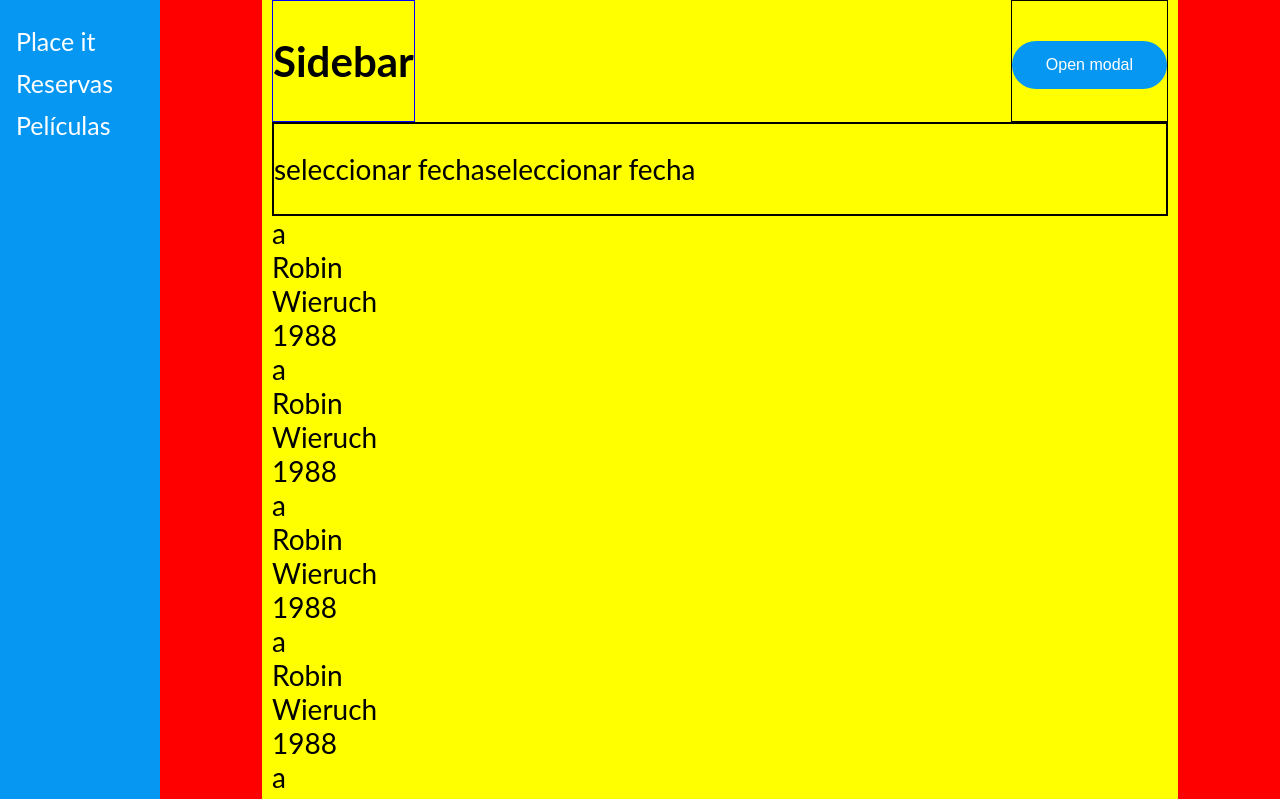
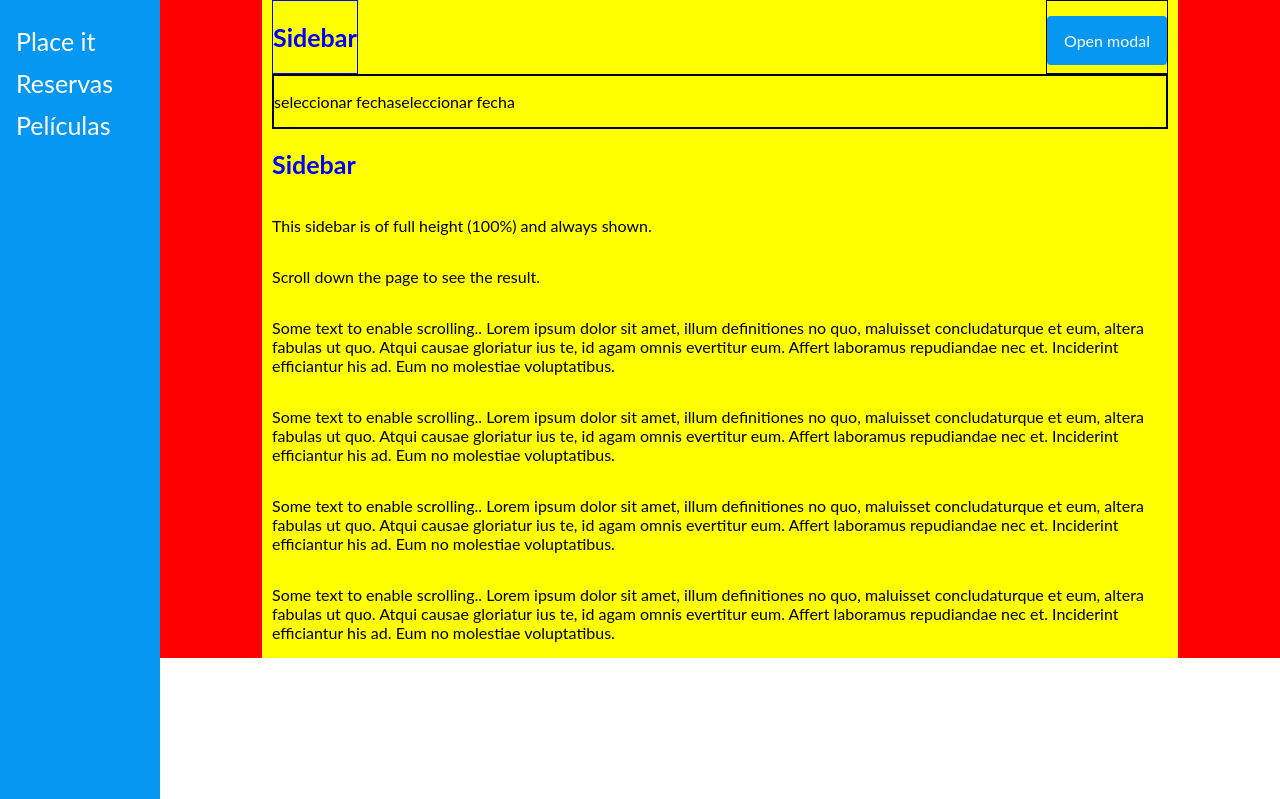
Before and after one commit to WilliamPerezBeltran/prueba_react_js, a React (Create React App) app: page / in a window 1280 px wide. Shown: the top 799 px of the page. Built offline with nearby package versions, Linux system fonts and the light colour scheme.

Commit message:
add advance

```diff
--- a/package.json
+++ b/package.json
@@ -3,6 +3,7 @@
   "version": "0.1.0",
   "private": true,
   "dependencies": {
+    "material-ui": "^0.20.2",
     "react": "^16.12.0",
     "react-dom": "^16.12.0",
     "react-grid-system": "^6.0.6",
--- a/src/js/components/ButtonMovie.css
+++ b/src/js/components/ButtonMovie.css
@@ -1,5 +1,5 @@
 .Button-movi-button{
-	background-color: #0597f2;
+	/*background-color: #0597f2;
 	border: none;
 	color: white;
 	padding: 15px 32px;
@@ -8,4 +8,16 @@
 	/*display: inline-block;*/
 	font-size: 16px;
 	border-radius: 30px;
+	font-family: Lato;
+
+
+	min-width: 100%;
+  cursor: pointer;
+  margin-right: 0.25em;
+  margin-top: 0.5em;
+  padding: 	0.938em;
+  border: none;
+  border-radius: 4px;
+  background-color: #0597f2;
+  color: #fefefe;
 }
--- a/src/js/components/FormNewMovie.css
+++ b/src/js/components/FormNewMovie.css
@@ -50,7 +50,10 @@ SILVER PINK: #C9ADA7
   margin-top: 0.25em;
   color: #222;
 }
-
+.styles_modal__gNwvD {
+  position: initial !important;
+  padding: 0
+}
 form {
   width: 100%;
   display: flex;
--- a/src/js/components/MovieCard.js
+++ b/src/js/components/MovieCard.js
@@ -1,11 +1,61 @@
-import React, { Component } from "react";
+import React from 'react';
+import {Card, CardTitle, CardMedia} from 'material-ui';
 
-class MovieCard extends Component {
+// These are inline styles
+// You can pass styles as objects using this convention
+const styles = {
+  cardTitle: {
+    whiteSpace: 'nowrap',
+    textOverflow: 'ellipsis',
+    overflow: 'hidden'
+  },
+  cardMedia: {
+    maxHeight: 394,
+    overflow: 'hidden'
+  },
+  card: {
+    cursor: 'pointer',
+    height: 400,
+    overflow: 'hidden'
+  },
+  bgImage: {
+    width: '100%'
+  }
+};
+
+class MovieCard extends React.Component {
+  constructor(props) {
+    super(props);
+    // Track if the mouse hovering over the movie card
+    this.state = {
+      isMouseOver: false
+    };
+  }
+
   render() {
+    const {movie, openMovieModal} = this.props;
+    // The subtitle won't render if it's null
+    const subtitle = this.state.isMouseOver ? movie.overview : null;
+
     return (
-      <div>
-      <p>MovieCard</p>
-      </div>
+      <Card
+        style={styles.card}
+        onMouseOver={() => this.setState({isMouseOver: true})}
+        onMouseLeave={() => this.setState({isMouseOver: false})}
+      >
+        {/* <CardTitle title={<div style={styles.cardTitle}>{movie.title}</div>} /> */}
+        <CardMedia
+          style={styles.cardMedia}
+          overlay={
+            <CardTitle
+              title={movie.title}
+              subtitle={subtitle}
+            />
+          }
+        >
+          <img style={styles.bgImage} src={movie.poster_path} />
+        </CardMedia>
+      </Card>
     );
   }
 }
--- a/src/js/components/MovieList.js
+++ b/src/js/components/MovieList.js
@@ -1,4 +1,6 @@
 import React, { Component } from "react";
+import { Card, CardTitle, CardMedia } from "material-ui";
+import MovieCard from "./MovieCard";
 
 const list = [
 	{
@@ -65,16 +67,9 @@ class MovieList extends Component {
 	render() {
 		return (
 			<div>
-					{list.map(item => (
-				<div>
-						<div key={item.id}>
-							<div>{item.id}</div>
-							<div>{item.firstname}</div>
-							<div>{item.lastname}</div>
-							<div>{item.year}</div>
-						</div>
-				</div>
-					))}
+				{list.map(item => (
+					<div>{MovieCard}</div>
+				))}
 			</div>
 		);
 	}
--- a/src/js/components/Movies.css
+++ b/src/js/components/Movies.css
@@ -3,6 +3,21 @@
 	background-color: red;
 	display: flex;
 	justify-content: center;
+	font-family: Lato;
+	font-size: 16px;
+}
+
+.Movies-main h2{
+	font-family: Lato;
+	font-size: 25px;
+	color: blue
+
+}
+
+.Movies-main p{
+	font-family: Lato;
+	font-size: 16px;
+
 }
 .Movies-main-container {
 	width: 70%;
```
Also changed, not shown: src/js/components/Example.js (added, +10 -0 lines), 1 other file (tests, documents, lock files or other folders).
